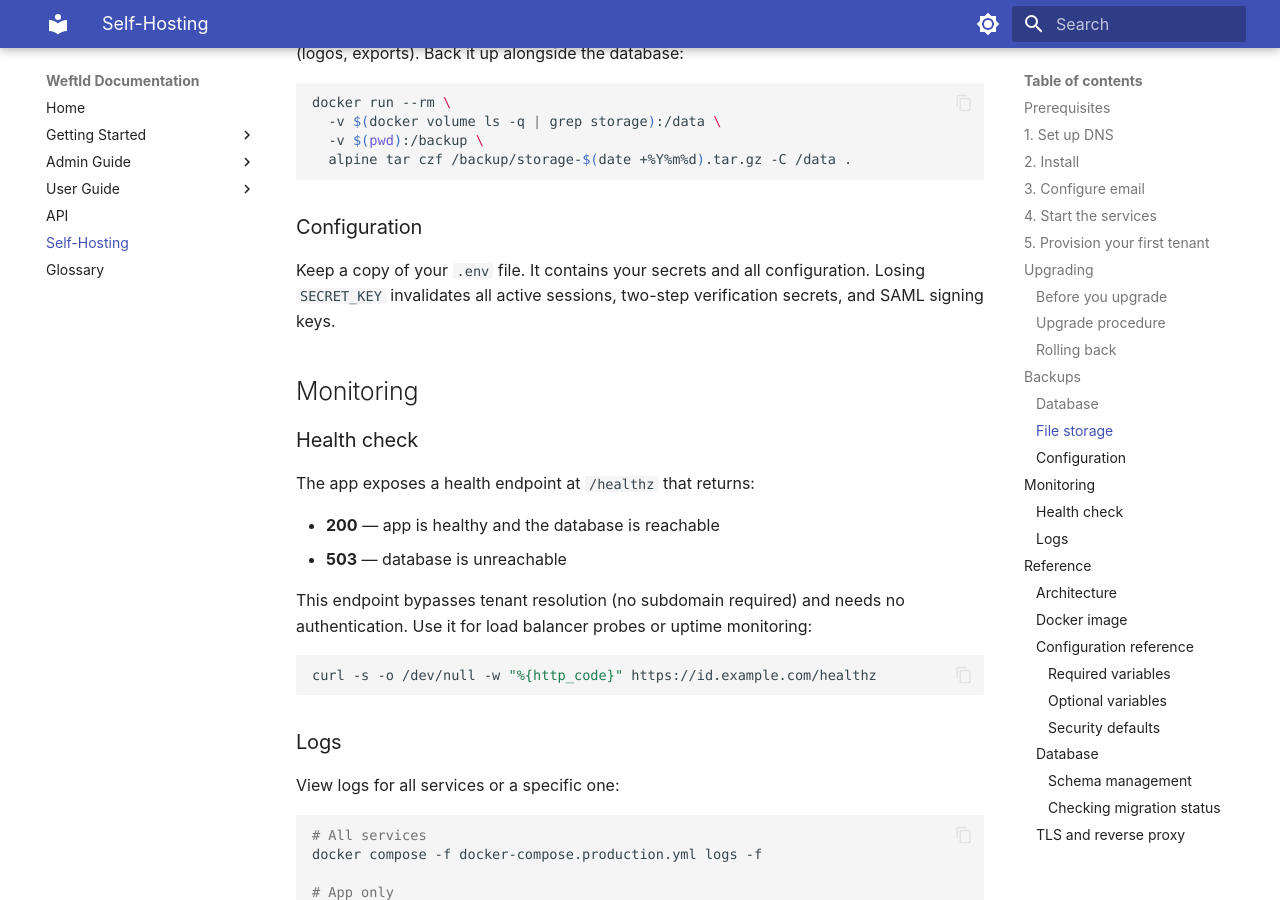
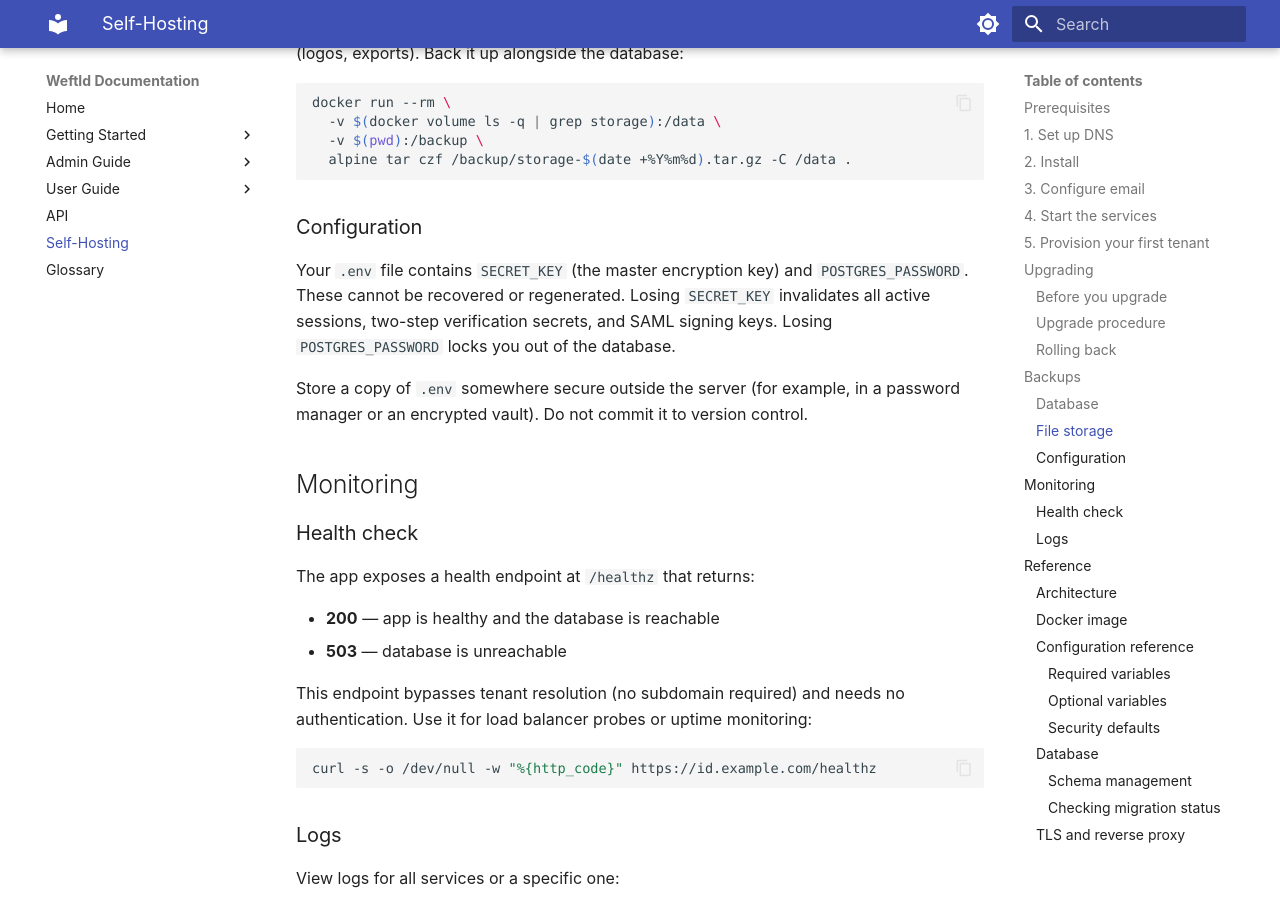
Before and after one commit to Pageloom/weft-id, an MkDocs documentation site: the page built from docs/self-hosting/index.md, in a window 1280 px wide and 900 px high, scrolled down 5791 px. Built offline with MkDocs 1.6.1 and Material for MkDocs 9.7.7, drawn with Linux system fonts in a browser that asks for light colours.

Commit message:
Emphasize .env security in self-hosting docs
Explain that SECRET_KEY and POSTGRES_PASSWORD are irrecoverable, and
recommend storing .env in a password manager or encrypted vault.

```diff
--- a/docs/self-hosting/index.md
+++ b/docs/self-hosting/index.md
@@ -303,9 +303,13 @@ docker run --rm \
 
 ### Configuration
 
-Keep a copy of your `.env` file. It contains your secrets and all configuration. Losing
-`SECRET_KEY` invalidates all active sessions, two-step verification secrets, and SAML signing
-keys.
+Your `.env` file contains `SECRET_KEY` (the master encryption key) and `POSTGRES_PASSWORD`.
+These cannot be recovered or regenerated. Losing `SECRET_KEY` invalidates all active sessions,
+two-step verification secrets, and SAML signing keys. Losing `POSTGRES_PASSWORD` locks you out
+of the database.
+
+Store a copy of `.env` somewhere secure outside the server (for example, in a password manager
+or an encrypted vault). Do not commit it to version control.
 
 ## Monitoring
 
```
Also changed, not shown: site/search.json, site/self-hosting/index.html.
